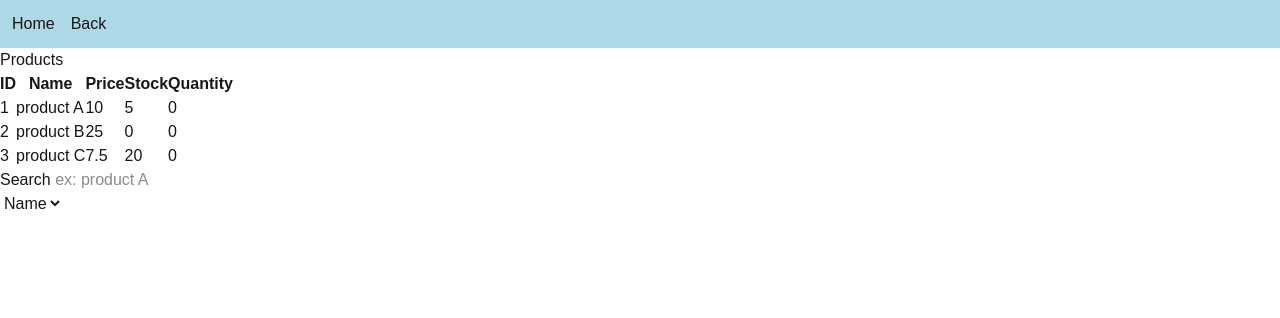
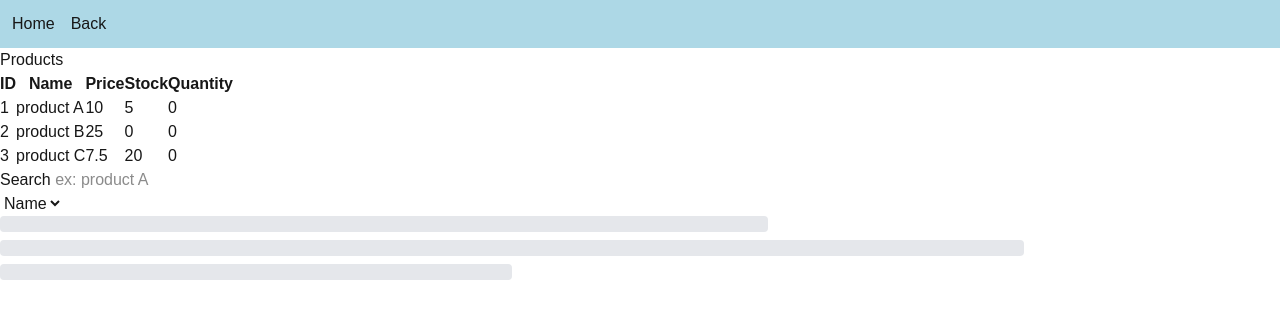
Before and after one commit to Lightningcurl/unierp, a Next.js app: page /productList in a window 1280 px wide. Shown: the top 318 px of the page. Built offline with nearby package versions, Linux system fonts and the light colour scheme.

Commit message:
added skeleton component

```diff
--- a/app/productList/layout.tsx
+++ b/app/productList/layout.tsx
@@ -1,3 +1,4 @@
+import { Skeleton } from "@/components/Skeleton";
 import Link from "next/link";
 
 export default function RootLayout({ children }: { children: React.ReactNode }) {
@@ -8,6 +9,7 @@ export default function RootLayout({ children }: { children: React.ReactNode })
         <Link href="/productList">Back</Link>
       </nav>
       {children}
+      <Skeleton></Skeleton>
     </>
   );
 }
--- /dev/null
+++ b/components/Skeleton.tsx
@@ -0,0 +1,9 @@
+export function Skeleton() {
+  return (
+    <div className="flex flex-col gap-2">
+      <div className="h-4 w-3/5 bg-gray-200 rounded"></div>
+      <div className="h-4 w-4/5 bg-gray-200 rounded"></div>
+      <div className="h-4 w-2/5 bg-gray-200 rounded"></div>
+    </div>
+  );
+}
```
